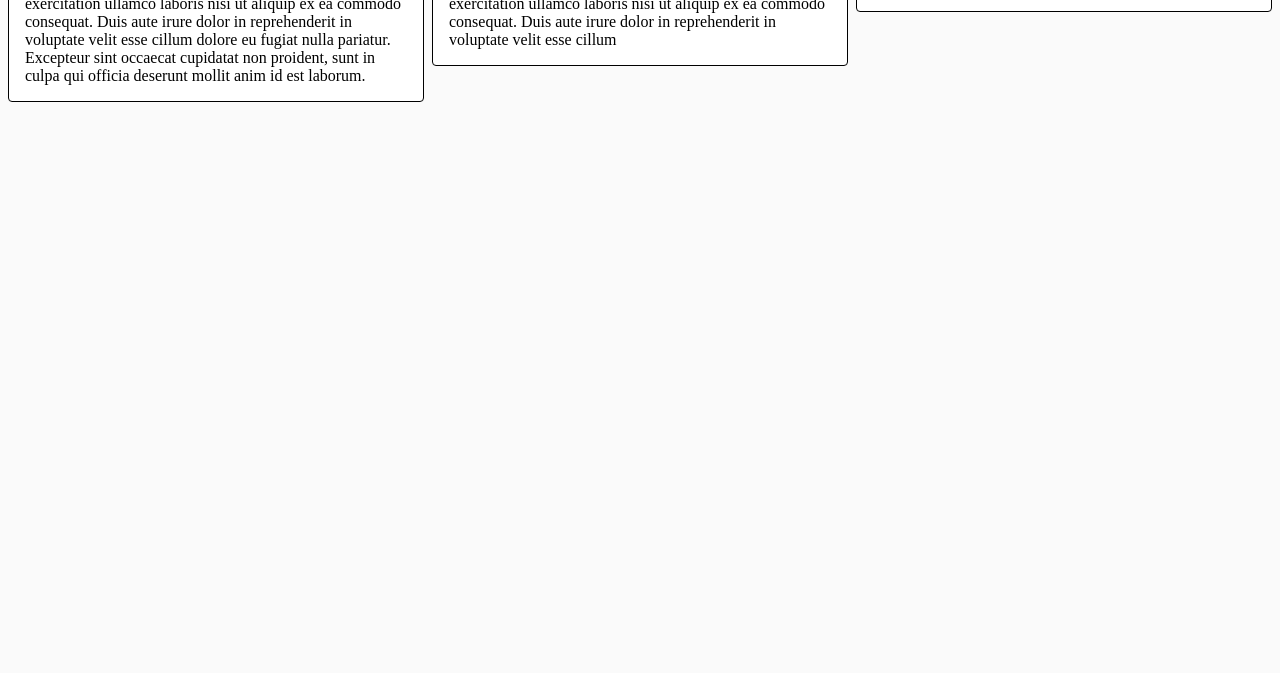
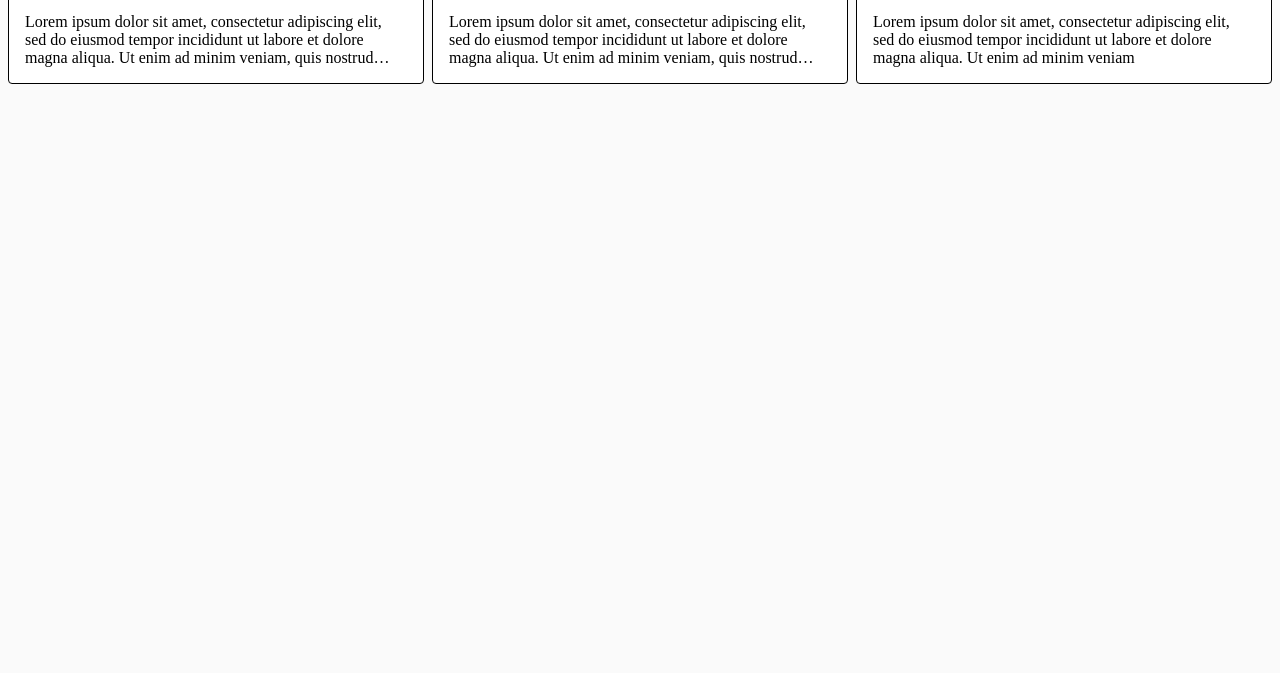
Before and after one commit to GizmoDevDev/limit-text-line, a website: page index.html in a window 1280 px wide. Shown: the part 127-800 px from the top of the page. Drawn offline with Linux system fonts and the light colour scheme.

Commit message:
webkit style

```diff
--- a/index.css
+++ b/index.css
@@ -23,3 +23,10 @@ h2, p {
 h2 {
     margin-bottom: 1rem;
 }
+
+.cutoff-text-webkit {
+    display: -webkit-box;
+    overflow: hidden;
+    -webkit-box-orient: vertical;
+    -webkit-line-clamp: 3;
+}
--- a/index.html
+++ b/index.html
@@ -7,10 +7,11 @@
     <link rel="stylesheet" href="./index.css">
   </head>
   <body>
+    <h1>Webkit</h1>
     <section class="card-group">
       <article class="card">
         <h2>Заголовок 1</h2>
-        <p class="cutoff-text">Lorem ipsum dolor sit amet, consectetur adipiscing elit,
+        <p class="cutoff-text-webkit">Lorem ipsum dolor sit amet, consectetur adipiscing elit,
           sed do eiusmod tempor incididunt ut labore et dolore magna aliqua.
           Ut enim ad minim veniam, quis nostrud exercitation ullamco laboris
           nisi ut aliquip ex ea commodo consequat. Duis aute irure dolor in
@@ -20,7 +21,7 @@
       </article>
       <article class="card">
         <h2>Заголовок 2</h2>
-        <p class="cutoff-text">Lorem ipsum dolor sit amet, consectetur adipiscing elit,
+        <p class="cutoff-text-webkit">Lorem ipsum dolor sit amet, consectetur adipiscing elit,
           sed do eiusmod tempor incididunt ut labore et dolore magna aliqua.
           Ut enim ad minim veniam, quis nostrud exercitation ullamco laboris
           nisi ut aliquip ex ea commodo consequat. Duis aute irure dolor in
@@ -28,7 +29,7 @@
       </article>
       <article class="card">
         <h2>Заголовок 3</h2>
-        <p class="cutoff-text">Lorem ipsum dolor sit amet, consectetur adipiscing elit,
+        <p class="cutoff-text-webkit">Lorem ipsum dolor sit amet, consectetur adipiscing elit,
           sed do eiusmod tempor incididunt ut labore et dolore magna aliqua.
           Ut enim ad minim veniam</p>
       </article>
```
